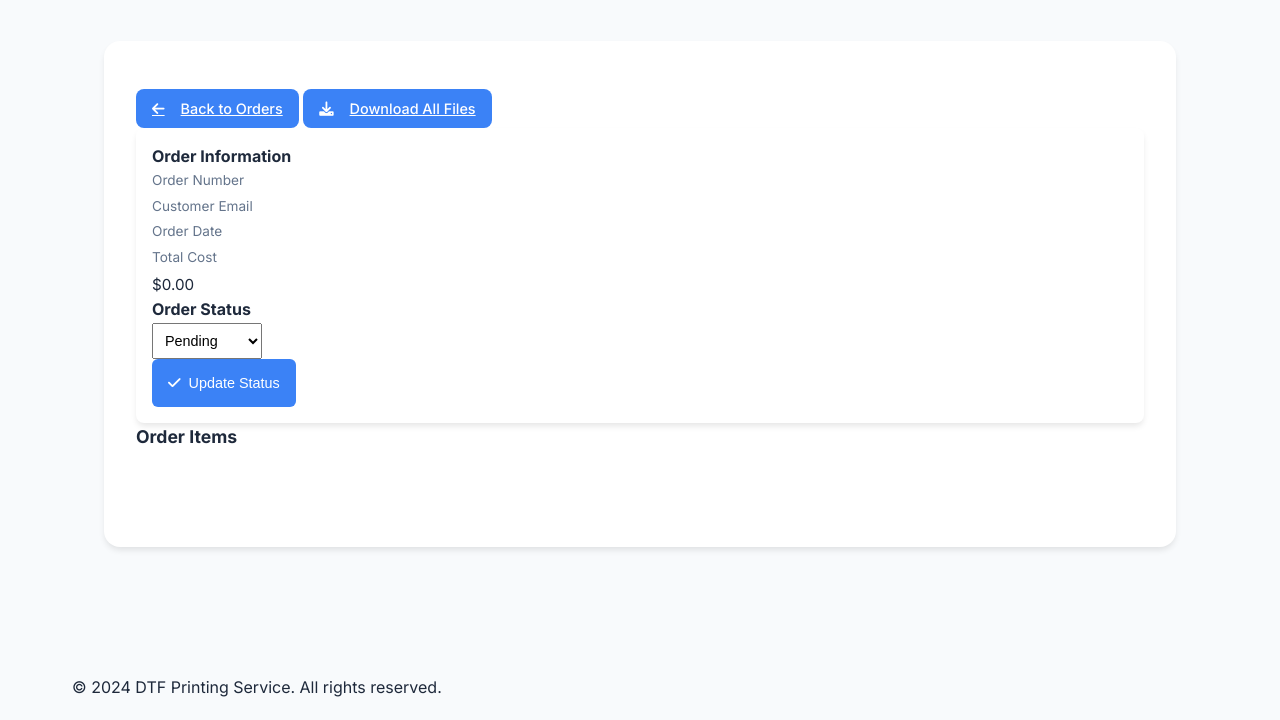
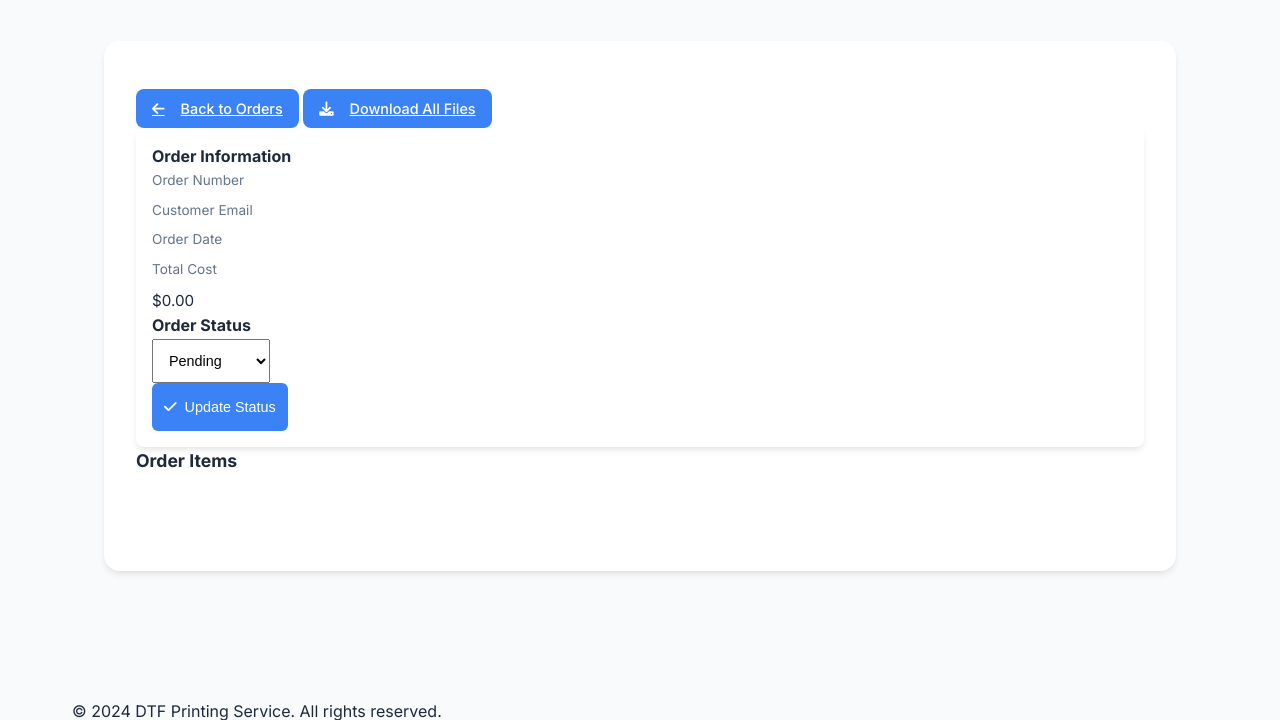
Before and after one commit to christopheraaronhogg/arkansasdtfprints, a Flask app: template templates/order_detail.html in a window 1280 px wide. Shown: the part 254-974 px from the top of the page. Before the commit the page ends 951 px from the top, so only its background shows below. Run offline with Flask 3, Linux system fonts and the light colour scheme; the template is opened without the code that fills it, so the values that code supplies are empty.

Commit message:
Agent query: Could you check if the admin page and order details page now have better spacing and if the dimensions are showing with only 2 decimal places?
Improve admin UI and format order item costs to two decimal places.

Screenshot: https://storage.googleapis.com/screenshot-production-us-central1/3c1f7986-530f-4f55-b07c-daee11d04c26/c958acee-8d9f-4e68-85e0-59958d88ab36.jpg

```diff
--- a/templates/order_detail.html
+++ b/templates/order_detail.html
@@ -8,7 +8,7 @@
     </header>
 
     <div class="upload-section">
-        <div class="d-flex justify-content-end mb-3">
+        <div class="d-flex justify-content-end mb-4">
             <a href="{{ url_for('admin') }}" class="upload-btn me-2" style="padding: 0.5rem 1rem; font-size: 0.9rem;">
                 <i class="fas fa-arrow-left me-1"></i>Back to Orders
             </a>
@@ -17,41 +17,41 @@
             </a>
         </div>
 
-        <div class="size-inputs mb-4">
+        <div class="size-inputs mb-5">
             <div class="preview-content p-4">
                 <div class="row g-4">
                     <div class="col-md-8">
-                        <h5 class="text-primary mb-3" style="font-size: 1rem;">Order Information</h5>
-                        <div class="d-flex flex-column gap-3">
+                        <h5 class="text-primary mb-4" style="font-size: 1rem;">Order Information</h5>
+                        <div class="d-flex flex-column gap-4">
                             <div class="input-with-unit">
-                                <label style="font-size: 0.85rem;">Order Number</label>
+                                <label style="font-size: 0.85rem; margin-bottom: 0.5rem;">Order Number</label>
                                 <div class="fw-bold" style="font-size: 0.95rem;">{{ order.order_number }}</div>
                             </div>
                             <div class="input-with-unit">
-                                <label style="font-size: 0.85rem;">Customer Email</label>
+                                <label style="font-size: 0.85rem; margin-bottom: 0.5rem;">Customer Email</label>
                                 <div class="fw-bold" style="font-size: 0.95rem;">{{ order.email }}</div>
                             </div>
                             <div class="input-with-unit">
-                                <label style="font-size: 0.85rem;">Order Date</label>
+                                <label style="font-size: 0.85rem; margin-bottom: 0.5rem;">Order Date</label>
                                 <div class="fw-bold" style="font-size: 0.95rem;">{{ order.created_at.strftime('%B %d, %Y %I:%M %p') }}</div>
                             </div>
                             <div class="input-with-unit">
-                                <label style="font-size: 0.85rem;">Total Cost</label>
+                                <label style="font-size: 0.85rem; margin-bottom: 0.5rem;">Total Cost</label>
                                 <div class="fw-bold text-success" style="font-size: 0.95rem;">${{ "%.2f"|format(order.total_cost) }}</div>
                             </div>
                         </div>
                     </div>
                     <div class="col-md-4">
-                        <h5 class="text-primary mb-3" style="font-size: 1rem;">Order Status</h5>
+                        <h5 class="text-primary mb-4" style="font-size: 1rem;">Order Status</h5>
                         <form method="POST" action="{{ url_for('update_order_status', order_id=order.id) }}" class="d-flex flex-column gap-3">
                             <div class="input-with-unit">
-                                <select name="status" class="form-select" style="font-size: 0.9rem; padding: 0.5rem;">
+                                <select name="status" class="form-select" style="font-size: 0.9rem; padding: 0.75rem;">
                                     <option value="pending" {% if order.status == 'pending' %}selected{% endif %}>Pending</option>
                                     <option value="processing" {% if order.status == 'processing' %}selected{% endif %}>Processing</option>
                                     <option value="completed" {% if order.status == 'completed' %}selected{% endif %}>Completed</option>
                                 </select>
                             </div>
-                            <button type="submit" class="submit-btn w-100" style="padding: 0.5rem 1rem; font-size: 0.9rem;">
+                            <button type="submit" class="submit-btn w-100" style="padding: 0.75rem; font-size: 0.9rem;">
                                 <i class="fas fa-check me-1"></i>Update Status
                             </button>
                         </form>
@@ -60,35 +60,35 @@
             </div>
         </div>
 
-        <h4 class="text-primary mb-3" style="font-size: 1.1rem;">Order Items</h4>
+        <h4 class="text-primary mb-4" style="font-size: 1.1rem;">Order Items</h4>
         <div class="images-grid">
             {% for item in order.items %}
             <div class="size-inputs">
-                <div class="preview-content">
-                    <div class="preview-section">
+                <div class="preview-content p-4">
+                    <div class="preview-section mb-4">
                         <img src="{{ url_for('get_order_image', order_id=order.id, filename=item.file_key) }}"
                              class="preview-image"
                              alt="Preview of {{ item.file_key }}"
                              onclick="showFullSizePreview(this.src)">
                     </div>
-                    <div class="controls-section mt-3">
-                        <div class="input-with-unit mb-2">
-                            <label style="font-size: 0.85rem;">Dimensions</label>
-                            <div class="fw-bold" style="font-size: 0.95rem;">{{ item.width_inches }}" × {{ item.height_inches }}"</div>
+                    <div class="controls-section">
+                        <div class="input-with-unit mb-3">
+                            <label style="font-size: 0.85rem; margin-bottom: 0.5rem;">Dimensions</label>
+                            <div class="fw-bold" style="font-size: 0.95rem;">{{ item.format_dimensions() }}</div>
                         </div>
-                        <div class="input-with-unit mb-2">
-                            <label style="font-size: 0.85rem;">Quantity</label>
+                        <div class="input-with-unit mb-3">
+                            <label style="font-size: 0.85rem; margin-bottom: 0.5rem;">Quantity</label>
                             <div class="fw-bold" style="font-size: 0.95rem;">{{ item.quantity }}</div>
                         </div>
                         <div class="input-with-unit">
-                            <label style="font-size: 0.85rem;">Cost</label>
+                            <label style="font-size: 0.85rem; margin-bottom: 0.5rem;">Cost</label>
                             <div class="fw-bold text-success" style="font-size: 0.95rem;">${{ "%.2f"|format(item.cost) }}</div>
                         </div>
                     </div>
                 </div>
                 <div class="cost-display">
                     <a href="{{ url_for('download_order_image', order_id=order.id, filename=item.file_key) }}"
-                       class="submit-btn w-100" style="padding: 0.5rem 1rem; font-size: 0.9rem;">
+                       class="submit-btn w-100" style="padding: 0.75rem; font-size: 0.9rem;">
                         <i class="fas fa-download me-1"></i>Download File
                     </a>
                 </div>
```
Also changed, not shown: models.py (+12 -0 lines), templates/admin.html (+9 -9 lines).
